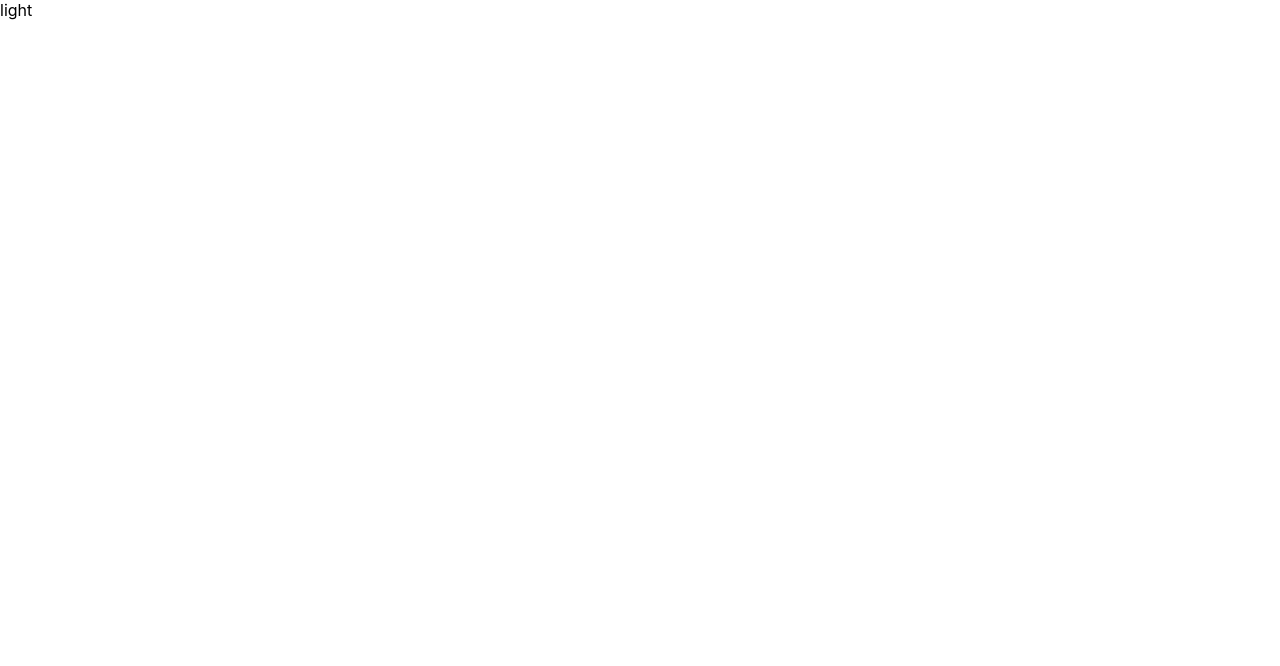
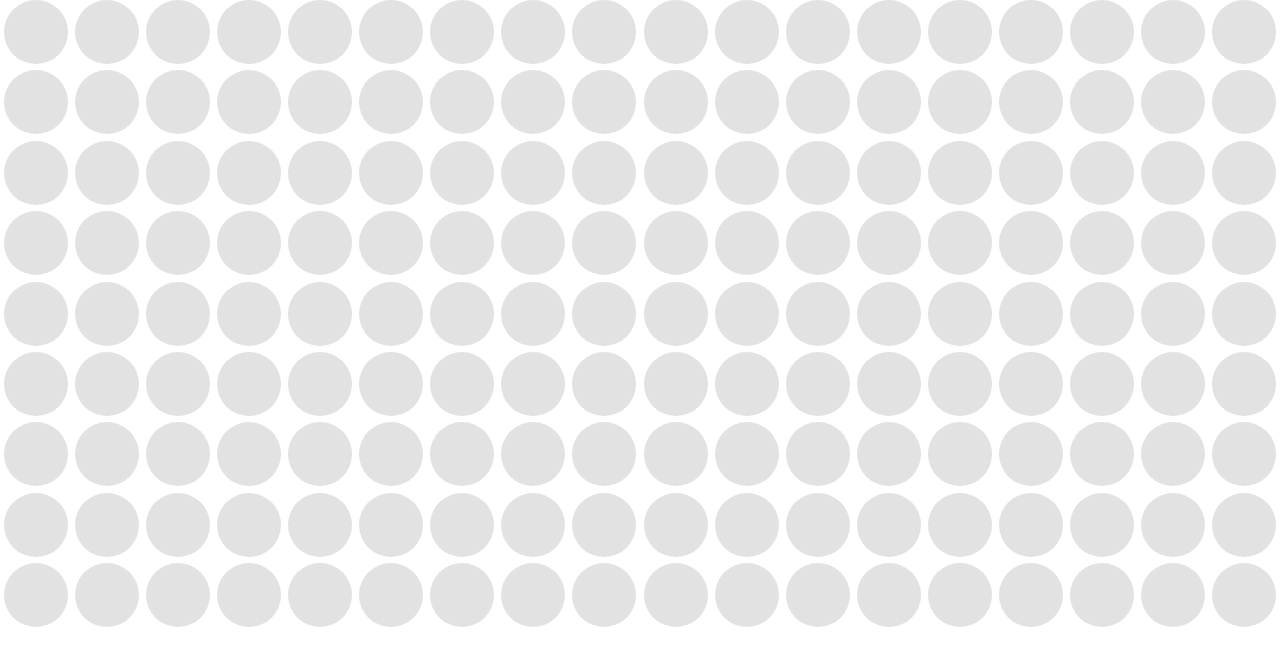
Before and after one commit to askov/light-bright-app, a React (Create React App) app: page / in a window 1280 px wide. Shown: the top 666 px of the page. Built offline with nearby package versions, Linux system fonts and the light colour scheme.

Commit message:
styles for light, container, basic logic

```diff
--- a/src/components/Light/index.js
+++ b/src/components/Light/index.js
@@ -1,10 +1,27 @@
 import React, { Component } from 'react';
 import './style.scss';
+import colorGenerator from '../../utils/colorGenerator'
 
 class Light extends Component {
+  constructor(props) {
+    super(props);
+    this.cg = new colorGenerator();
+    this.state = { color: '#e2e2e2' };
+    this.changeColor = this.changeColor.bind(this);
+  }
+  changeColor() {
+    const newColor = this.cg.getRandomColor(this.state.color);
+    if (newColor) {
+      this.setState({color: newColor});
+    }
+  }
   render() {
     return (
-      <div className="light">light</div>
+      <div className="light"
+           onClick={this.changeColor}
+           onMouseEnter={this.changeColor}
+           style={{backgroundColor: this.state.color}}>
+      </div>
     );
   }
 }
--- a/src/components/Light/style.scss
+++ b/src/components/Light/style.scss
@@ -0,0 +1,7 @@
+.light {
+  background-color: #e2e2e2;
+  border-radius: 50%;
+  width: 5vw;
+  height: 5vw;
+  cursor: pointer;
+}
--- a/src/components/LightsContainer/index.js
+++ b/src/components/LightsContainer/index.js
@@ -7,7 +7,12 @@ class LightsContainer extends Component {
   render() {
     return (
       <div className="lights-container">
-        <Light />
+        {
+          [...Array(162)].map((el, index) => {
+            return <Light key={index}/>
+          })
+        }
+
       </div>
     );
   }
--- a/src/components/LightsContainer/style.scss
+++ b/src/components/LightsContainer/style.scss
@@ -0,0 +1,8 @@
+.lights-container {
+  display: grid;
+  grid-template-columns: repeat(18, 1fr);
+  justify-items: center;
+  grid-row-gap: 0.5vw;
+  // display: flex;
+  // flex-wrap: wrap;
+}
--- a/src/utils/colorGenerator/index.js
+++ b/src/utils/colorGenerator/index.js
@@ -1,4 +1,4 @@
-import { constants } from '../../config';
+import config  from '../../config';
 
 /**
  * Class representing color generator.
@@ -9,7 +9,7 @@ export default class ColorGenerator {
    * @param {string[]} colors - color set
    */
   constructor(colors) {
-    this.colors = colors || constants.DEFAULT_LIGHT_COLORS;
+    this.colors = colors || config.constants.DEFAULT_LIGHT_COLORS;
   }
 
   /**
@@ -27,7 +27,7 @@ export default class ColorGenerator {
    *
    */
   getRandomColor(exclude) {
-    let colors = this.colors;
+    let colors = [].concat(this.colors);
     if (exclude) {
       const index = colors.findIndex((color) => color === exclude);
       if (index > -1) {
```
